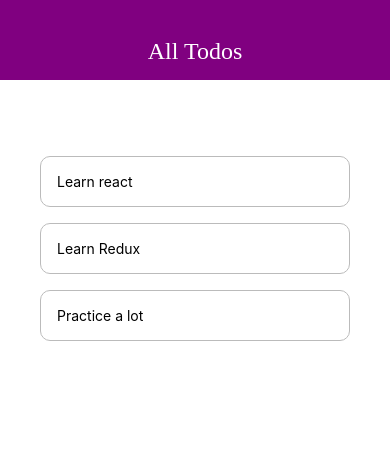
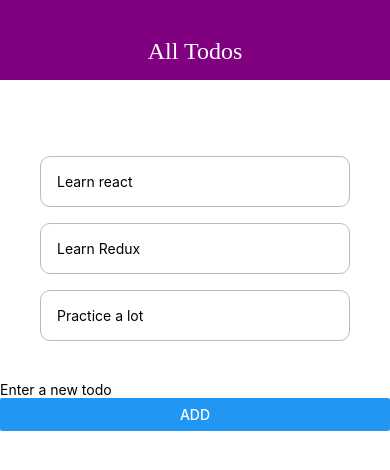
Before and after one commit to anubhavmalik/AwesomeProject, a React Native app: screen / in a window 390 px wide. Shown: the top 470 px of the page. Built offline with nearby package versions, Linux system fonts and the light colour scheme.

Commit message:
addition of todos

```diff
--- a/App.js
+++ b/App.js
@@ -21,6 +21,7 @@ import {
 
 import {TodoComponent} from './UIComponents/TodoComponent';
 import {TitleComponent} from './UIComponents/TitleComponent';
+import {TodoAdditionComponent} from './UIComponents/TodoAdditionComponent';
 // import puppyImage from './assets/puppy.jpg';
 // import {MyComponent} from './UIComponents/MyComponent';
 
@@ -45,8 +46,8 @@ export default function App() {
 
   return (
     <SafeAreaView style={({padding: 20}, styles.container)}>
-      <TitleComponent />
-      <View height="100%" style={styles.content}>
+      <TitleComponent flex={1} />
+      <View height="100%" flex={5} style={styles.content}>
         <View style={styles.list}>
           <FlatList
             data={todos}
@@ -56,6 +57,7 @@ export default function App() {
           />
         </View>
       </View>
+      <TodoAdditionComponent flex={2} />
     </SafeAreaView>
   );
 }
--- /dev/null
+++ b/UIComponents/TodoAdditionComponent.js
@@ -0,0 +1,44 @@
+import {View, TextInput, Button} from 'react-native';
+import {StyleSheet} from 'react-native';
+import React, {useState} from 'react';
+
+export function TodoAdditionComponent() {
+  const {text, setText} = useState('');
+
+  const textChanged = (input) => {
+    setText(input);
+  };
+
+  const submitTodo = () => {
+    //   add from here .... this should not be done in this component. ideally this method should be supplied from outside
+    console.log('yolo');
+  };
+
+  return (
+    <View>
+      {/* issue : cant click on this text */}
+      <TextInput
+        style={styles.inputStyle}
+        placeholder="Enter a new todo"
+        onChangeText={textChanged}
+        value={text}
+        textContentType="jobTitle"
+      />
+
+      <Button
+        style={styles.buttonStyle}
+        title="Add"
+        onPress={() => submitTodo}
+      />
+    </View>
+  );
+}
+
+const styles = StyleSheet.create({
+  inputStyle: {
+    color: '#000',
+  },
+  buttonStyle: {
+    color: 'purple',
+  },
+});
```
